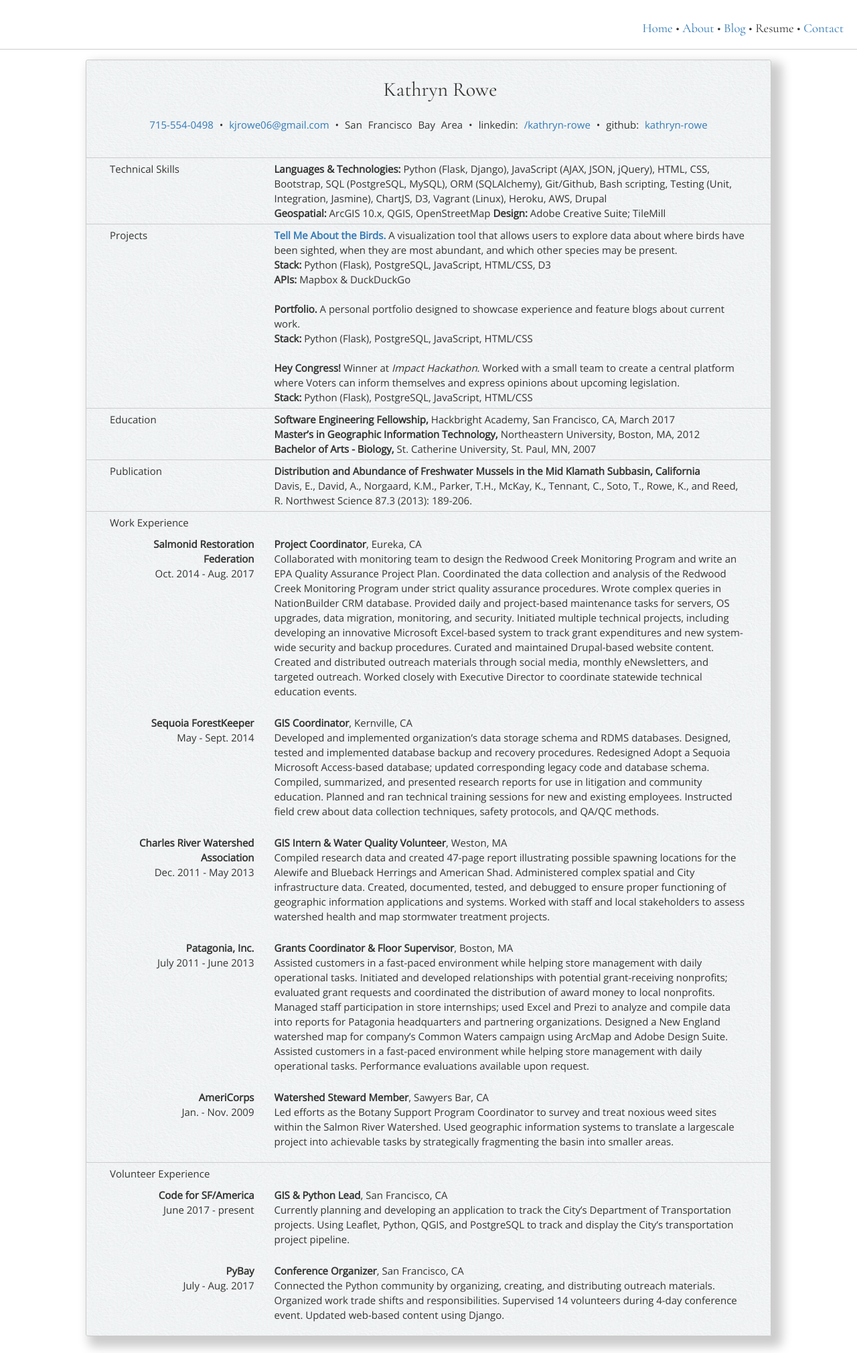
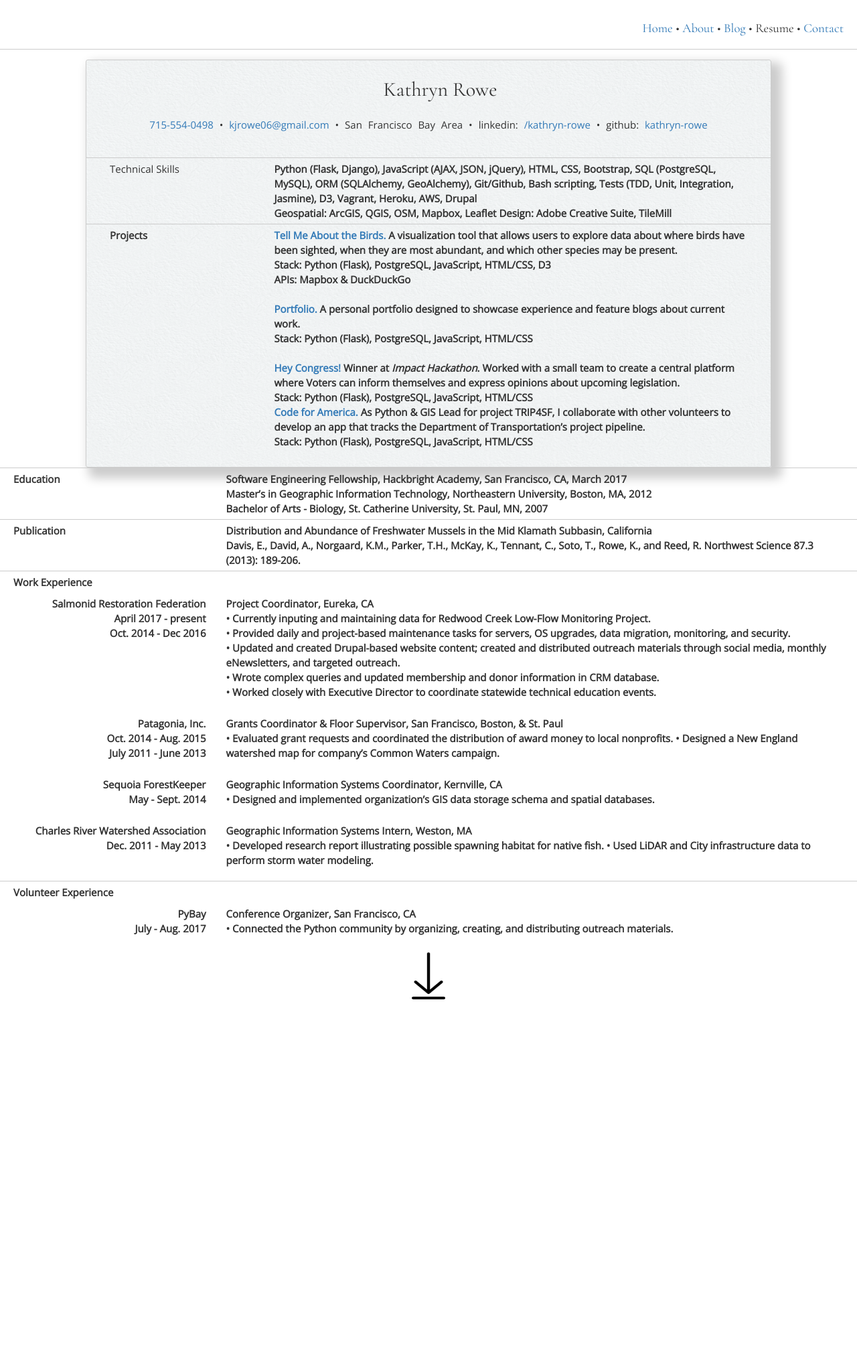
Before and after one commit to kathryn-rowe/Kathryn-Rowe-portfolio, a Flask app: page /resume in a window 1280 px wide. Shown: the whole page at 67% size. After the commit the page ends 1492 px from the top, so only its background shows below. Run offline with Flask 2, Linux system fonts and the light colour scheme; some libraries are stand-ins or nearby versions.

Commit message:
Resume updates

```diff
--- a/templates/resume.html
+++ b/templates/resume.html
@@ -22,22 +22,30 @@
 
     <div class="row" id="header-row">
         <div class="col-xs-12 col-md-3 col-lg-3">Technical Skills</div>
-        <div class="col-xs-12 col-md-9 col-lg-9"><b>Languages & Technologies:</b> Python (Flask, Django), JavaScript (AJAX, JSON, jQuery), HTML, CSS, Bootstrap, SQL (PostgreSQL, MySQL), ORM (SQLAlchemy), Git/Github, Bash scripting, Testing (Unit, Integration, Jasmine), ChartJS, D3, Vagrant (Linux), Heroku, AWS, Drupal<br>
-        <b>Geospatial:</b> ArcGIS 10.x, QGIS, OpenStreetMap <b>Design:</b> Adobe Creative Suite; TileMill</div>
+
+        <div class="col-xs-12 col-md-9 col-lg-9">
+            <b>Python (Flask, Django), JavaScript (AJAX, JSON, jQuery), HTML, CSS, Bootstrap, SQL (PostgreSQL, MySQL), ORM (SQLAlchemy, GeoAlchemy), Git/Github, Bash scripting, Tests (TDD, Unit, Integration, Jasmine), D3, Vagrant, Heroku, AWS, Drupal<br>
+            <b>Geospatial:</b> ArcGIS, QGIS, OSM, Mapbox, Leaflet <b>Design:</b> Adobe Creative Suite, TileMill
+        </div>
     </div>
 
     <div class="row" id="header-row">
         <div class="col-xs-12 col-md-3 col-lg-3">Projects</div>
 
-        <div class="col-xs-12 col-md-9 col-lg-9"><a href="http://kathryn-rowe-portfolio.herokuapp.com/birds"><b>Tell Me About the Birds.</b></a> A visualization tool that allows users to explore data about where birds have been sighted, when they are most abundant, and which other species may be present.<br>
-        <b>Stack:</b> Python (Flask), PostgreSQL, JavaScript, HTML/CSS, D3<br>
-        <b>APIs:</b> Mapbox & DuckDuckGo<br><br>
+        <div class="col-xs-12 col-md-9 col-lg-9">
+            <a href="http://kathryn-rowe-portfolio.herokuapp.com/birds"><b>Tell Me About the Birds.</b></a> A visualization tool that allows users to explore data about where birds have been sighted, when they are most abundant, and which other species may be present.<br>
+            <b>Stack:</b> Python (Flask), PostgreSQL, JavaScript, HTML/CSS, D3<br>
+            <b>APIs:</b> Mapbox & DuckDuckGo<br><br>
 
-        <b>Portfolio.</b></a> A personal portfolio designed to showcase experience and feature blogs about current work.<br>
-        <b>Stack:</b> Python (Flask), PostgreSQL, JavaScript, HTML/CSS<br><br>
+            <a href="https://github.com/kathryn-rowe/Kathryn-Rowe-portfolio"><b>Portfolio.</b></a> A personal portfolio designed to showcase experience and feature blogs about current work.<br>
+            <b>Stack:</b> Python (Flask), PostgreSQL, JavaScript, HTML/CSS<br><br>
 
-        <b>Hey Congress!</b></a> Winner at <i>Impact Hackathon</i>. Worked with a small team to create a central platform where Voters can inform themselves and express opinions about upcoming legislation.<br>
-        <b>Stack:</b> Python (Flask), PostgreSQL, JavaScript, HTML/CSS<br>
+            <a href="https://github.com/kathryn-rowe/Impact-Hack"><b>Hey Congress!</b></a> Winner at <i>Impact Hackathon</i>. Worked with a small team to create a central platform where Voters can inform themselves and express opinions about upcoming legislation.<br>
+            <b>Stack:</b> Python (Flask), PostgreSQL, JavaScript, HTML/CSS<br>
+
+            <a href="https://github.com/geosphere-io"><b>Code for America.</b></a> As Python & GIS Lead for project TRIP4SF, I collaborate with other volunteers to develop an app that tracks the Department of Transportation’s project pipeline.<br>
+            <b>Stack:</b> Python (Flask), PostgreSQL, JavaScript, HTML/CSS<br><br>
+        </div>
     </div>
 
     </div>
@@ -45,15 +53,20 @@
     <div class="row" id="header-row">
         <div class="col-xs-12 col-md-3 col-lg-3">Education</div>
 
-        <div class="col-xs-12 col-md-9 col-lg-9"><b>Software Engineering Fellowship,</b> Hackbright Academy, San Francisco, CA, March 2017<br>
-        <b>Master’s in Geographic Information Technology,</b> Northeastern University, Boston, MA, 2012<br>
-        <b>Bachelor of Arts - Biology,</b> St. Catherine University, St. Paul, MN, 2007</div>
+        <div class="col-xs-12 col-md-9 col-lg-9">
+            <b>Software Engineering Fellowship,</b> Hackbright Academy, San Francisco, CA, March 2017<br>
+            <b>Master’s in Geographic Information Technology,</b> Northeastern University, Boston, MA, 2012<br>
+            <b>Bachelor of Arts - Biology,</b> St. Catherine University, St. Paul, MN, 2007
+        </div>
     </div>
 
     <div class="row" id="header-row">
         <div class="col-xs-12 col-md-3 col-lg-3">Publication</div>
-        <div class="col-xs-12 col-md-9 col-lg-9"><b>Distribution and Abundance of Freshwater Mussels in the Mid Klamath Subbasin, California</b><br>
-        Davis, E., David, A., Norgaard, K.M., Parker, T.H., McKay, K., Tennant, C., Soto, T., Rowe, K., and Reed, R. Northwest Science 87.3 (2013): 189-206.</div>
+
+        <div class="col-xs-12 col-md-9 col-lg-9">
+            <b>Distribution and Abundance of Freshwater Mussels in the Mid Klamath Subbasin, California</b><br>
+            Davis, E., David, A., Norgaard, K.M., Parker, T.H., McKay, K., Tennant, C., Soto, T., Rowe, K., and Reed, R. Northwest Science 87.3 (2013): 189-206.
+        </div>
     </div>
 
     <div class="row" id="header-row">
@@ -61,37 +74,43 @@
     </div>
 
     <div class="row">
-        <div class="col-xs-12 col-md-3 col-lg-3" align="right"><b>Salmonid Restoration Federation</b><br> Oct. 2014 - Aug. 2017</div>
-        <div class="col-xs-12 col-md-9 col-lg-9"><b>Project Coordinator</b>, Eureka, CA<br>
-        Collaborated with monitoring team to design the Redwood Creek Monitoring Program and write an EPA Quality Assurance Project Plan. Coordinated the data collection and analysis of the Redwood Creek Monitoring Program under strict quality assurance procedures. Wrote complex queries in NationBuilder CRM database. Provided daily and project-based maintenance tasks for servers, OS upgrades, data migration, monitoring, and security. Initiated multiple technical projects, including developing an innovative Microsoft Excel-based system to track grant expenditures and new system-wide security and backup procedures. Curated and maintained Drupal-based website content. Created and distributed outreach materials through social media, monthly eNewsletters, and targeted outreach. Worked closely with Executive Director to coordinate statewide technical education events.
+        <div class="col-xs-12 col-md-3 col-lg-3" align="right"><b>Salmonid Restoration Federation</b><br> April 2017 - present<br> Oct. 2014 - Dec 2016</div>
+
+        <div class="col-xs-12 col-md-9 col-lg-9">
+            <b>Project Coordinator</b>, Eureka, CA<br>
+            • Currently inputing and maintaining data for Redwood Creek Low-Flow Monitoring Project.<br>
+            • Provided daily and project-based maintenance tasks for servers, OS upgrades, data migration, monitoring, and security.<br>
+            • Updated and created Drupal-based website content; created and distributed outreach materials through social media, monthly eNewsletters, and targeted outreach.<br>
+            • Wrote complex queries and updated membership and donor information in CRM database.<br>
+            • Worked closely with Executive Director to coordinate statewide technical education events.
+        </div>
+    </div>
+
+    <div class="row">
+        <div class="col-xs-12 col-md-3 col-lg-3" align="right"><b>Patagonia, Inc.</b><br>Oct. 2014 - Aug. 2015<br>July 2011 - June 2013</div>
+        <div class="col-xs-12 col-md-9 col-lg-9">
+            <b>Grants Coordinator & Floor Supervisor</b>, San Francisco, Boston, & St. Paul<br>
+            • Evaluated grant requests and coordinated the distribution of award money to local nonprofits.
+            • Designed a New England watershed map for company’s Common Waters campaign.
         </div>
     </div>
 
     <div class="row">
         <div class="col-xs-12 col-md-3 col-lg-3" align="right"><b>Sequoia ForestKeeper</b><br>May - Sept. 2014</div>
-        <div class="col-xs-12 col-md-9 col-lg-9"><b>GIS Coordinator</b>, Kernville, CA<br>
-        Developed and implemented organization’s data storage schema and RDMS databases. Designed, tested and implemented database backup and recovery procedures. Redesigned Adopt a Sequoia Microsoft Access-based database; updated corresponding legacy code and database schema. Compiled, summarized, and presented research reports for use in litigation and community education. Planned and ran technical training sessions for new and existing employees. Instructed field crew about data collection techniques, safety protocols, and QA/QC methods.
+
+        <div class="col-xs-12 col-md-9 col-lg-9">
+            <b>Geographic Information Systems Coordinator</b>, Kernville, CA<br>
+            • Designed and implemented organization’s GIS data storage schema and spatial databases.
         </div>
     </div>
 
     <div class="row">
         <div class="col-xs-12 col-md-3 col-lg-3" align="right"><b>Charles River Watershed Association</b><br>Dec. 2011 - May 2013</div>
-        <div class="col-xs-12 col-md-9 col-lg-9"><b>GIS Intern & Water Quality Volunteer</b>, Weston, MA<br>
-        Compiled research data and created 47-page report illustrating possible spawning locations for the Alewife and Blueback Herrings and American Shad. Administered complex spatial and City infrastructure data. Created, documented, tested, and debugged to ensure proper functioning of geographic information applications and systems. Worked with staff and local stakeholders to assess watershed health and map stormwater treatment projects.
-        </div>
-    </div>
 
-    <div class="row">
-        <div class="col-xs-12 col-md-3 col-lg-3" align="right"><b>Patagonia, Inc.</b><br>July 2011 - June 2013</div>
-        <div class="col-xs-12 col-md-9 col-lg-9"><b>Grants Coordinator & Floor Supervisor</b>, Boston, MA<br>
-        Assisted customers in a fast-paced environment while helping store management with daily operational tasks. Initiated and developed relationships with potential grant-receiving nonprofits; evaluated grant requests and coordinated the distribution of award money to local nonprofits. Managed staff participation in store internships; used Excel and Prezi to analyze and compile data into reports for Patagonia headquarters and partnering organizations. Designed a New England watershed map for company’s Common Waters campaign using ArcMap and Adobe Design Suite. Assisted customers in a fast-paced environment while helping store management with daily operational tasks. Performance evaluations available upon request.
-        </div>
-    </div>
-
-    <div class="row">
-        <div class="col-xs-12 col-md-3 col-lg-3" align="right"><b>AmeriCorps</b><br>Jan. - Nov. 2009</div>
-        <div class="col-xs-12 col-md-9 col-lg-9"><b>Watershed Steward Member</b>, Sawyers Bar, CA<br>
-        Led efforts as the Botany Support Program Coordinator to survey and treat noxious weed sites within the Salmon River Watershed. Used geographic information systems to translate a largescale project into achievable tasks by strategically fragmenting the basin into smaller areas.
+        <div class="col-xs-12 col-md-9 col-lg-9">
+            <b>Geographic Information Systems Intern</b>, Weston, MA<br>
+            • Developed research report illustrating possible spawning habitat for native fish.
+            • Used LiDAR and City infrastructure data to perform storm water modeling.
         </div>
     </div>
 
@@ -100,25 +119,20 @@
     </div>
 
     <div class="row">
-        <div class="col-xs-12 col-md-3 col-lg-3" align="right"><b>Code for SF/America</b><br>June 2017 - present</div>
-        <div class="col-xs-12 col-md-9 col-lg-9"><b>GIS & Python Lead</b>, San Francisco, CA<br>
-        Currently planning and developing an application to track the City’s Department of Transportation projects. Using Leaflet, Python, QGIS, and PostgreSQL to track and display the City’s transportation project pipeline.
-        </div>
-    </div>
+        <div class="col-xs-12 col-md-3 col-lg-3" align="right"><b>PyBay</b><br>July - Aug. 2017</div>
 
-    <div class="row">
-        <div class="col-xs-12 col-md-3 col-lg-3" align="right"><b>PyBay</b><br>July - Aug. 2017</div>
-        <div class="col-xs-12 col-md-9 col-lg-9"><b>Conference Organizer</b>, San Francisco, CA<br>
-        Connected the Python community by organizing, creating, and distributing outreach materials. Organized work trade shifts and responsibilities. Supervised 14 volunteers during 4-day conference event. Updated web-based content using Django.
+        <div class="col-xs-12 col-md-9 col-lg-9">
+            <b>Conference Organizer</b>, San Francisco, CA<br>
+            • Connected the Python community by organizing, creating, and distributing outreach materials.
         </div>
     </div>
     <!-- Download my resume -->
-<!--     <div class="row">
+    <div class="row">
         <div class="col-xs-12 col-md-12 col-lg-12" align="center">
             <a href="./static/Kathryn_Rowe_Resume.pdf" download="Kathryn_Rowe_Resume" data-toggle="tooltip" data-placement="right" title="Download Kathryn's resume">
                 <img border="0" src="./static/images/download.png" alt="KatePDF" width="50" height="70">
             </a>
         </div>
-    </div> -->
+    </div>
 </div>
 {% endblock %}
```
Also changed, not shown: 1 other file.
